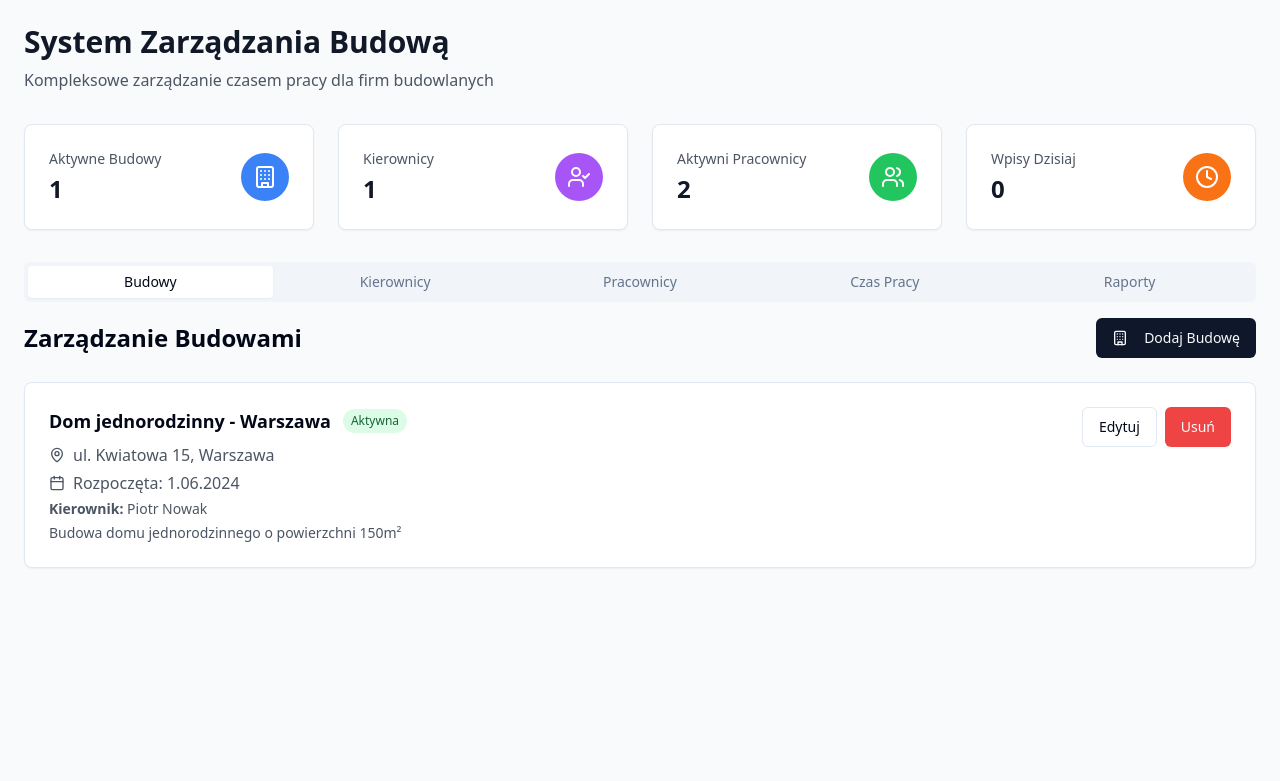
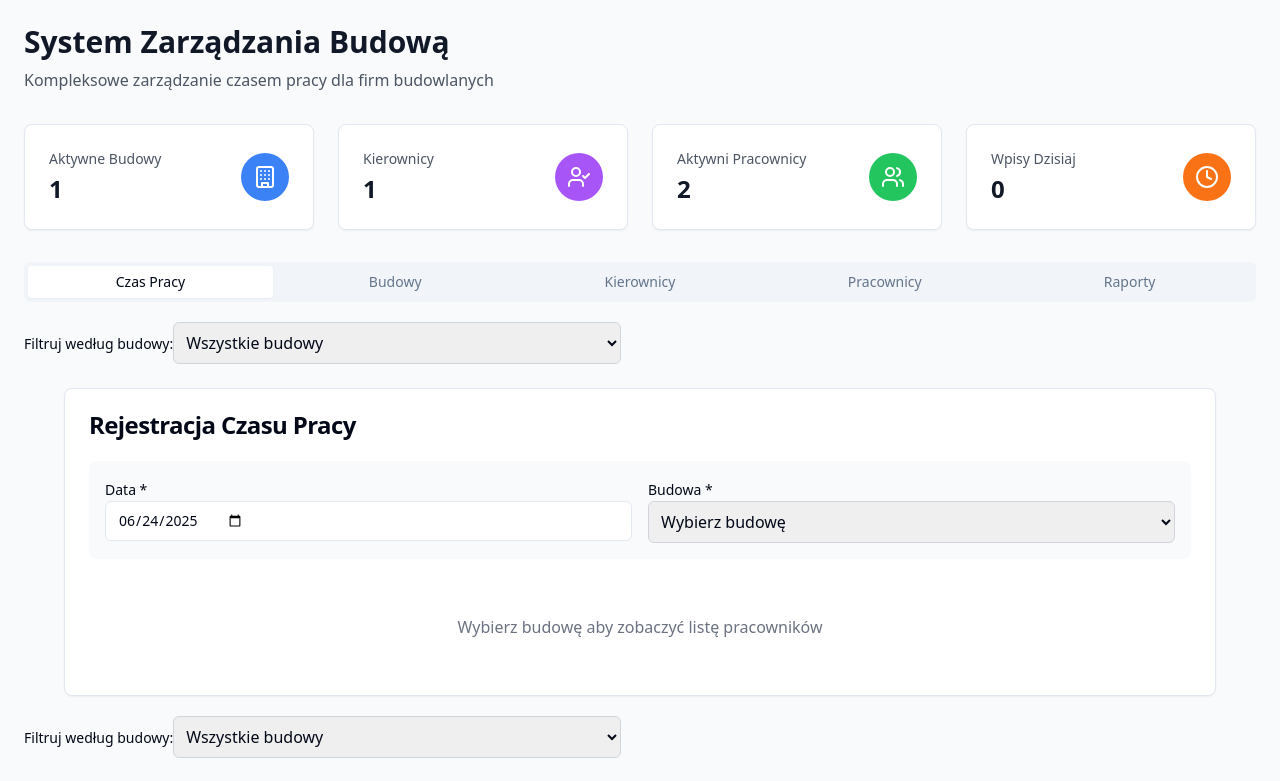
Before and after one commit to WXm992/czas-pracy, a React (Vite) app: page / in a window 1280 px wide. Shown: the top 781 px of the page. Built offline with nearby package versions, Linux system fonts and the light colour scheme.

Commit message:
Move time input before project selection

```diff
--- a/src/pages/Index.tsx
+++ b/src/pages/Index.tsx
@@ -295,14 +295,44 @@ const Index = () => {
         </div>
 
         {/* Główna zawartość */}
-        <Tabs defaultValue="projects" className="space-y-4">
+        <Tabs defaultValue="timetracking" className="space-y-4">
           <TabsList className="grid w-full grid-cols-5">
+            <TabsTrigger value="timetracking">Czas Pracy</TabsTrigger>
             <TabsTrigger value="projects">Budowy</TabsTrigger>
             <TabsTrigger value="managers">Kierownicy</TabsTrigger>
             <TabsTrigger value="employees">Pracownicy</TabsTrigger>
-            <TabsTrigger value="timetracking">Czas Pracy</TabsTrigger>
             <TabsTrigger value="reports">Raporty</TabsTrigger>
           </TabsList>
+
+          <TabsContent value="timetracking">
+            <div className="space-y-6">
+              {projects.filter(p => p.status === 'active').length > 0 && (
+                <div className="mb-4">
+                  <Label htmlFor="projectFilter">Filtruj według budowy:</Label>
+                  <select
+                    id="projectFilter"
+                    className="w-full max-w-md p-2 border border-gray-300 rounded-md mt-1"
+                    value={selectedProject}
+                    onChange={(e) => setSelectedProject(e.target.value)}
+                  >
+                    <option value="">Wszystkie budowy</option>
+                    {projects.filter(p => p.status === 'active').map(project => (
+                      <option key={project.id} value={project.id}>
+                        {project.name}
+                      </option>
+                    ))}
+                  </select>
+                </div>
+              )}
+
+              <TimeTracker
+                employees={employees}
+                projects={projects.filter(p => p.status === 'active')}
+                currentProjectId={selectedProject}
+                onSave={handleSaveTimeEntry}
+              />
+            </div>
+          </TabsContent>
 
           <TabsContent value="projects">
             <ProjectManager
```
